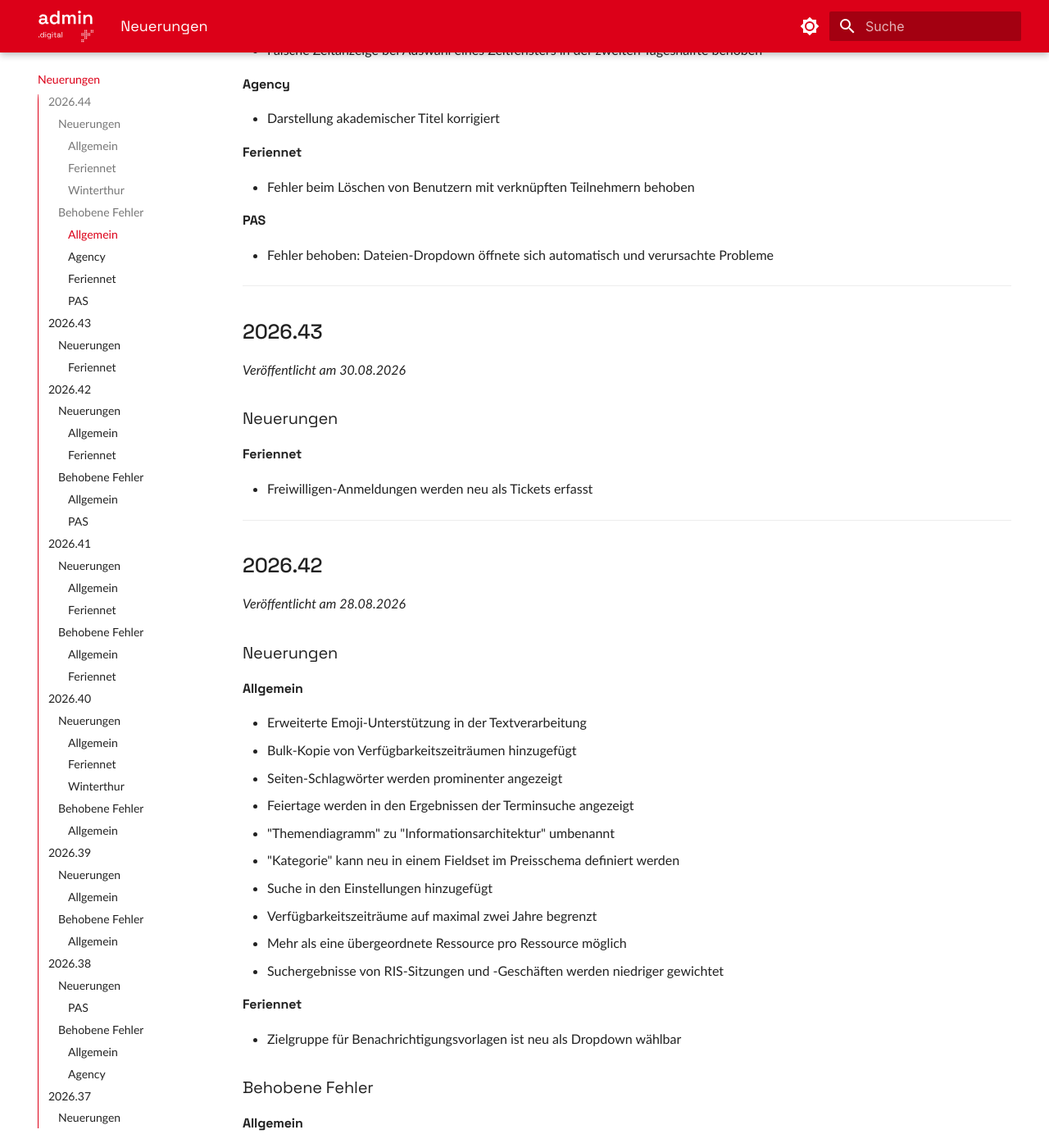
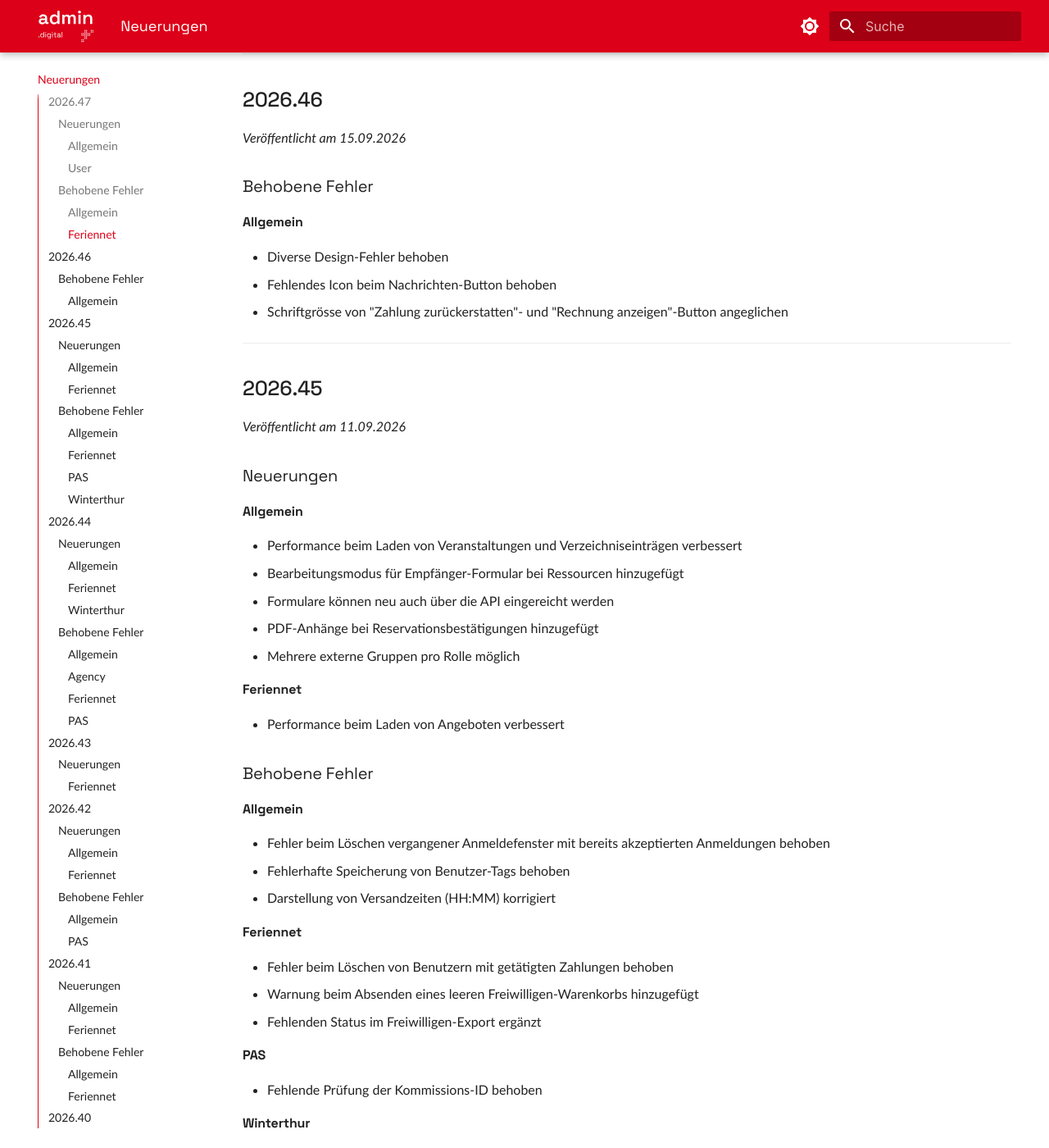
Before and after one commit to seantis/docs-admin-digital, an MkDocs documentation site: the page built from content/neuerungen/index.md, in a window 1280 px wide and 1400 px high, scrolled down 988 px. Shown: the whole window at 82% size. Built offline with MkDocs 1.6.1 and Material for MkDocs 9.7.7, drawn with Linux system fonts in a browser that asks for light colours; some of the changed text lies outside the part shown.

Commit message:
Add release notes

```diff
--- a/content/neuerungen/index.md
+++ b/content/neuerungen/index.md
@@ -7,6 +7,71 @@
 
 !!! tip "Komplettes Changelog"
     Entwickler:innen können hier das komplette technische Changelog nachlesen: [CHANGES.md auf GitHub](https://github.com/OneGov/onegov-cloud/blob/master/CHANGES.md)
+
+---
+
+## 2026.47
+*Veröffentlicht am 17.09.2026*
+
+### Neuerungen
+#### Allgemein
+- Audit-Trail hinzugefügt
+
+#### User
+- Inline-Benutzersuche hinzugefügt
+
+### Behobene Fehler
+#### Allgemein
+- Einfügen von Themen in iFrame-Themen behoben
+- Wildcard-CSP-Domains für iFrame-URLs erlaubt
+- Verwaiste Rechnungspositionen werden nicht mehr erzeugt bzw. automatisch bereinigt
+
+#### Feriennet
+- Fehler bei Freiwilligen behoben
+
+---
+
+## 2026.46
+*Veröffentlicht am 15.09.2026*
+
+### Behobene Fehler
+#### Allgemein
+- Diverse Design-Fehler behoben
+- Fehlendes Icon beim Nachrichten-Button behoben
+- Schriftgrösse von "Zahlung zurückerstatten"- und "Rechnung anzeigen"-Button angeglichen
+
+---
+
+## 2026.45
+*Veröffentlicht am 11.09.2026*
+
+### Neuerungen
+#### Allgemein
+- Performance beim Laden von Veranstaltungen und Verzeichniseinträgen verbessert
+- Bearbeitungsmodus für Empfänger-Formular bei Ressourcen hinzugefügt
+- Formulare können neu auch über die API eingereicht werden
+- PDF-Anhänge bei Reservationsbestätigungen hinzugefügt
+- Mehrere externe Gruppen pro Rolle möglich
+
+#### Feriennet
+- Performance beim Laden von Angeboten verbessert
+
+### Behobene Fehler
+#### Allgemein
+- Fehler beim Löschen vergangener Anmeldefenster mit bereits akzeptierten Anmeldungen behoben
+- Fehlerhafte Speicherung von Benutzer-Tags behoben
+- Darstellung von Versandzeiten (HH:MM) korrigiert
+
+#### Feriennet
+- Fehler beim Löschen von Benutzern mit getätigten Zahlungen behoben
+- Warnung beim Absenden eines leeren Freiwilligen-Warenkorbs hinzugefügt
+- Fehlenden Status im Freiwilligen-Export ergänzt
+
+#### PAS
+- Fehlende Prüfung der Kommissions-ID behoben
+
+#### Winterthur
+- Design-Fehler behoben
 
 ---
 
```
